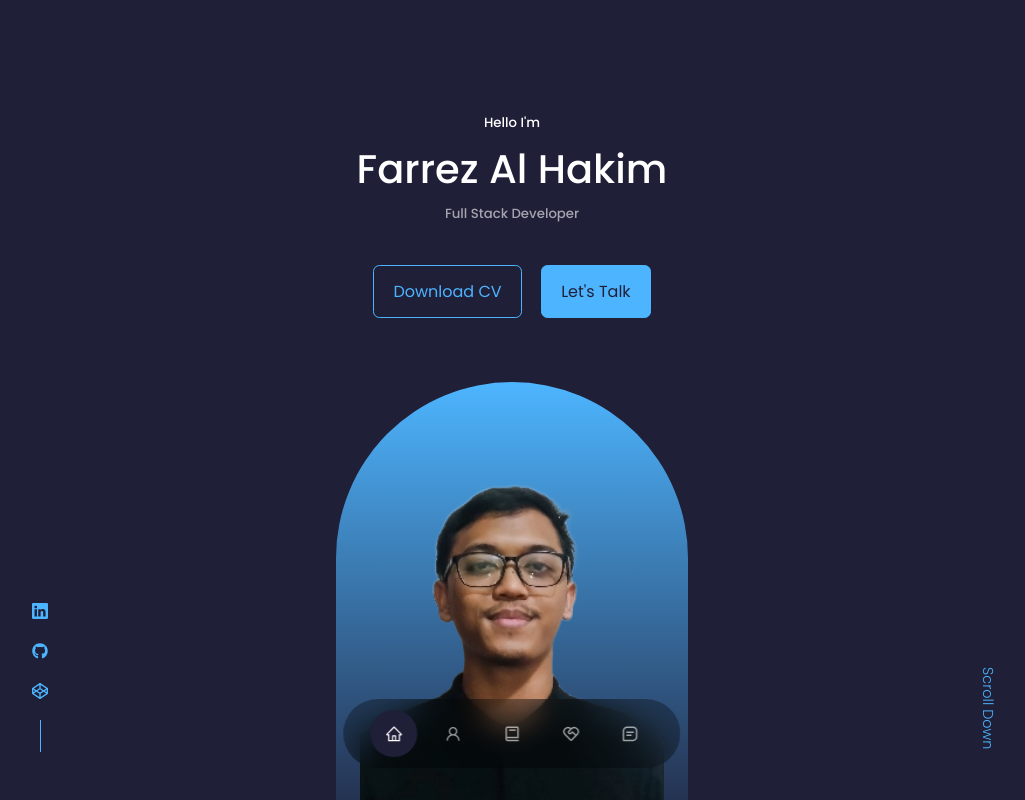
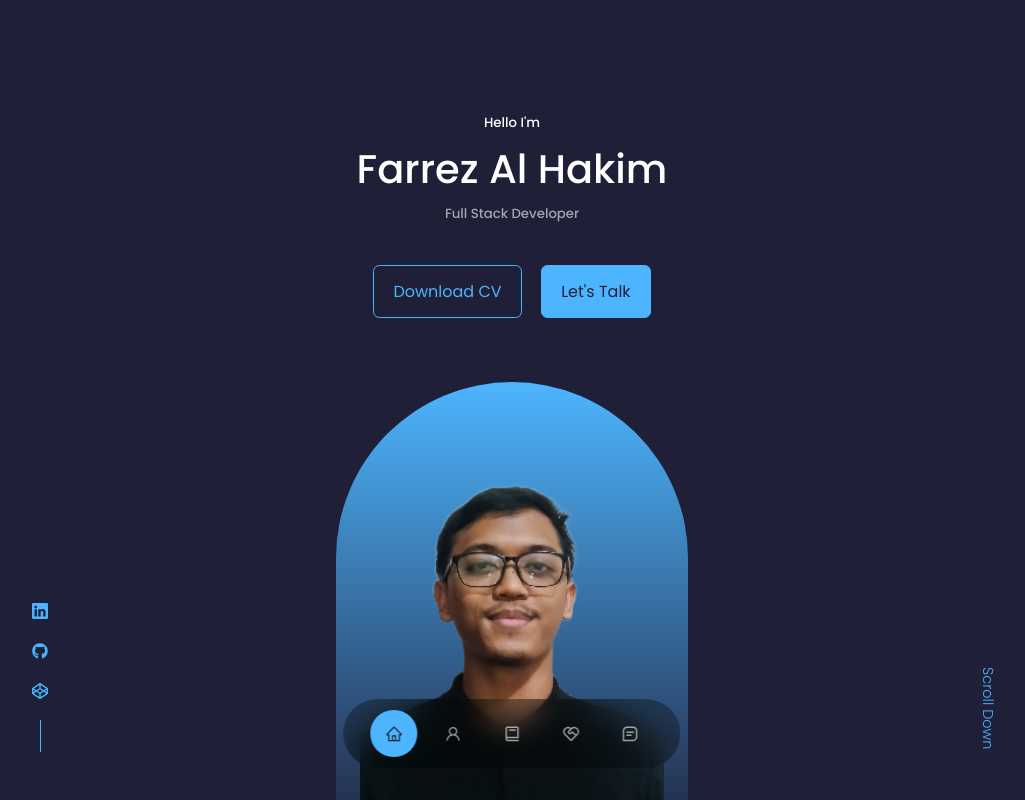
Before and after one commit to farrez30/personal-portfolio-website-1, a React (Create React App) app: page / in a window 1280 px wide. Shown: the top 800 px of the page, without its empty margins (128-1153 px from the left). Built offline with nearby package versions, Linux system fonts and the light colour scheme.

Commit message:
change background and text color for floating nav

```diff
--- a/src/components/nav/nav.css
+++ b/src/components/nav/nav.css
@@ -40,6 +40,6 @@ nav a:hover {
 }
 
 nav a.active {
-    background: var(--color-bg);
-    color: var(--color-white);
+    background: var(--color-primary);
+    color: var(--color-bg);
 }
```
